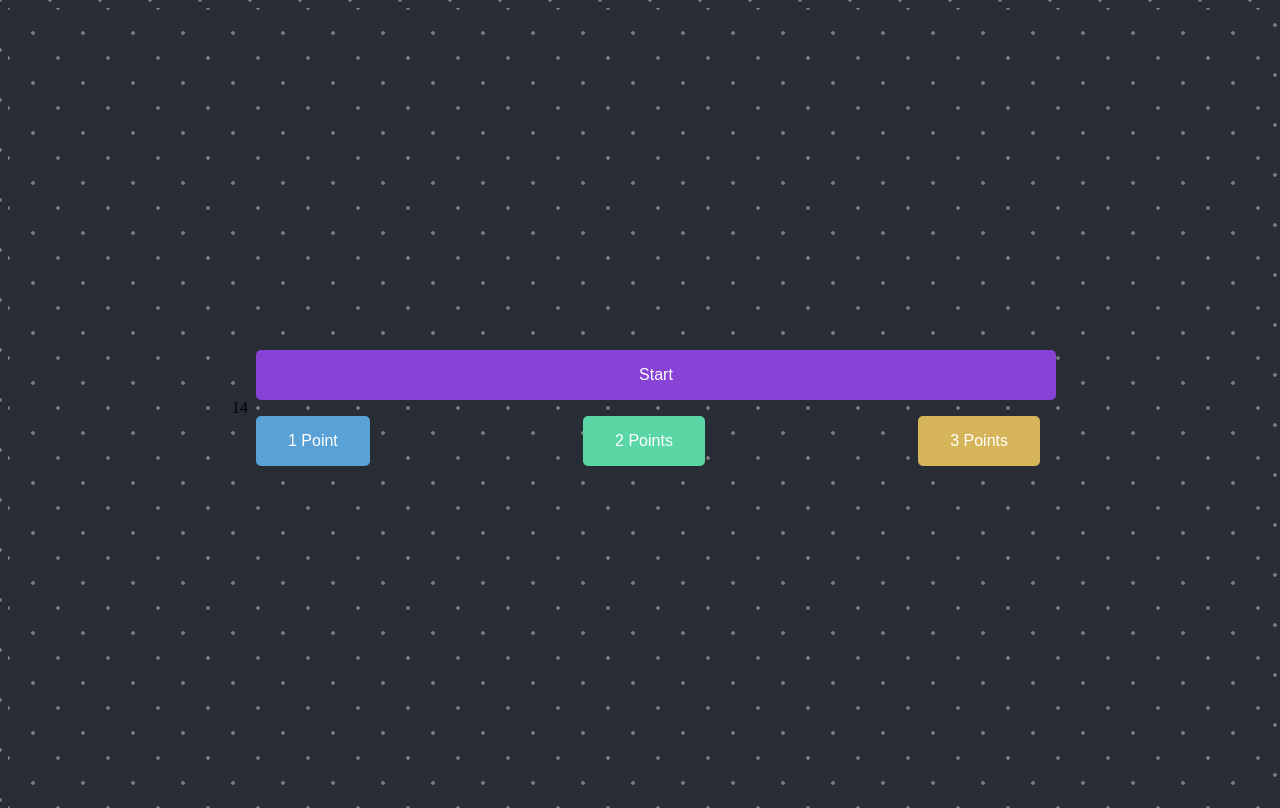
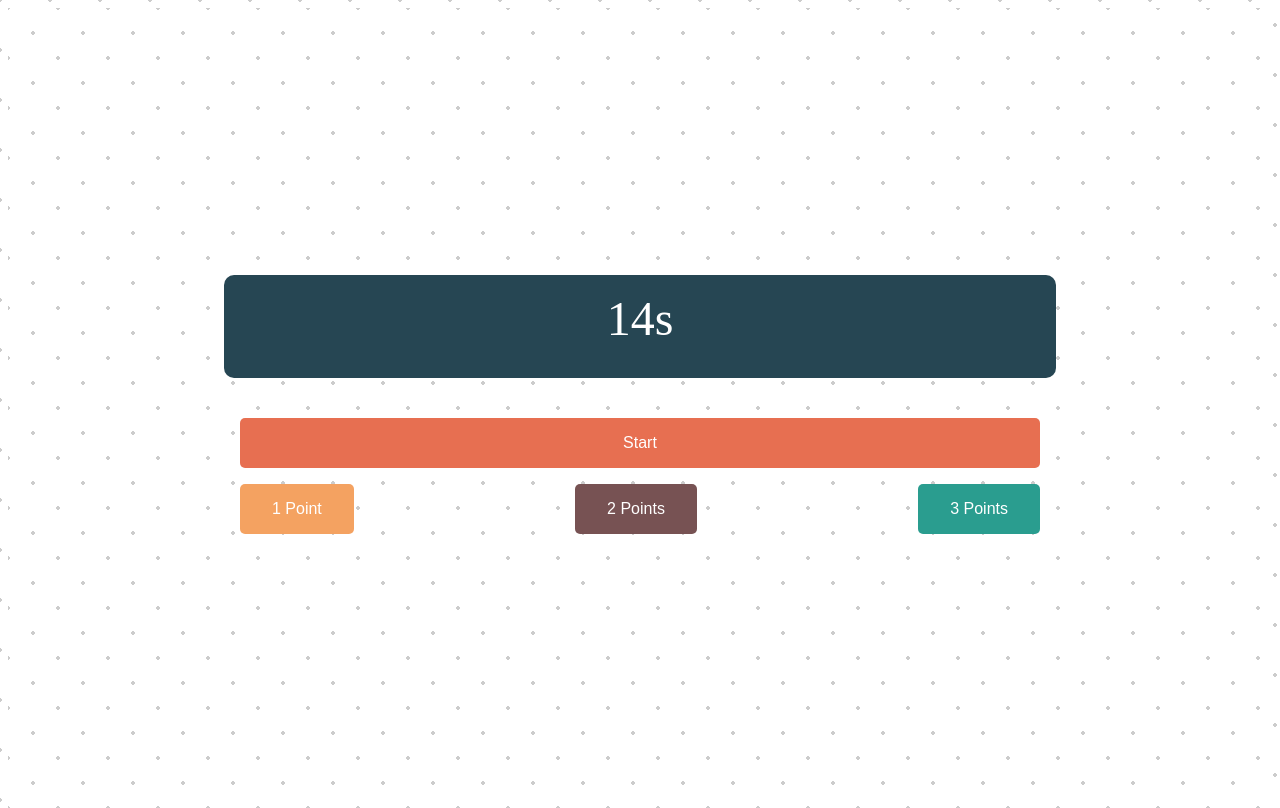
Before and after one commit to Makerspace-Ashoka/HoopGlow, a Nuxt app in the folder frontend/: page / in a window 1280 px wide. Built offline with nearby package versions, Linux system fonts and the light colour scheme.

Commit message:
Update colour scheme - light

```diff
--- a/frontend/app.vue
+++ b/frontend/app.vue
@@ -1,6 +1,8 @@
 <template>
   <div class="container">
-    <div class="countdown">{{ timeRemaining }}</div>
+    <div class="countdown-card">
+      <span class="countdown">{{ timeRemaining }}s</span>
+    </div>
     <div class="button-container">
       <button class="btn glow-on-hover start-button" @click="handleShotClock">{{ shotClockLabel }}</button>
       <div class="points-container">
@@ -101,9 +103,28 @@ const sendRequest = async (apiCommand) => {
 
 .container {
   display: flex;
+  flex-direction: column;  /* align child elements vertically */
   justify-content: center;
   align-items: center;
   height: 100vh;
+}
+
+.countdown-card {
+  display: flex;
+  justify-content: center;
+  align-items: center;
+  padding: 1rem;
+  background-color: #264653;  /* For visibility against white background */
+  border-radius: 10px;
+  width: 80%;
+  max-width: 800px;
+  margin-bottom: 2rem; /* Provide some space between the card and the button container */
+}
+
+.countdown {
+  font-size: 3rem;
+  margin-bottom: 1rem;
+  color: #fff;
 }
 
 .button-container {
@@ -113,7 +134,8 @@ const sendRequest = async (apiCommand) => {
 
 .btn {
   padding: 1rem 2rem;
-  margin: 0.5rem;
+  margin-top: 0.5rem;
+  margin-bottom: 0.5rem;
   border: none;
   border-radius: 5px;
   font-size: 1rem;
@@ -128,7 +150,7 @@ const sendRequest = async (apiCommand) => {
 }
 
 .start-button {
-  background-color: #8842d5;
+  background-color: #e76f51;
   width: 100%;
 }
 
@@ -139,15 +161,15 @@ const sendRequest = async (apiCommand) => {
 }
 
 .points-container .btn:nth-of-type(1) {
-  background-color: #5aa1d6;
+  background-color: #f4a261;
 }
 
 .points-container .btn:nth-of-type(2) {
-  background-color: #5ad6a4;
+  background-color: #775253;
 }
 
 .points-container .btn:nth-of-type(3) {
-  background-color: #d6b55a;
+  background-color: #2a9d8f;
 }
 
 @media (max-width: 600px) {
--- a/frontend/assets/css/main.css
+++ b/frontend/assets/css/main.css
@@ -1,9 +1,10 @@
 html, body {
     height: 100%;
-    background-color: #282c34; /* Dark mode color; change based on preference */
+    /* background-color: #264653; Dark mode color; change based on preference */
+    background-color: #ffffff; /* Dark mode color; change based on preference */
     /* Dot matrix background effect */
-    background-image: radial-gradient(#777 2px, transparent 2px),
-                      radial-gradient(#777 2px, transparent 2px);
+    background-image: radial-gradient(#ccc 2px, transparent 2px),
+                      radial-gradient(#ccc 2px, transparent 2px);
     background-position: 0 0, 25px 25px;
     background-size: 50px 50px;
   }
```
